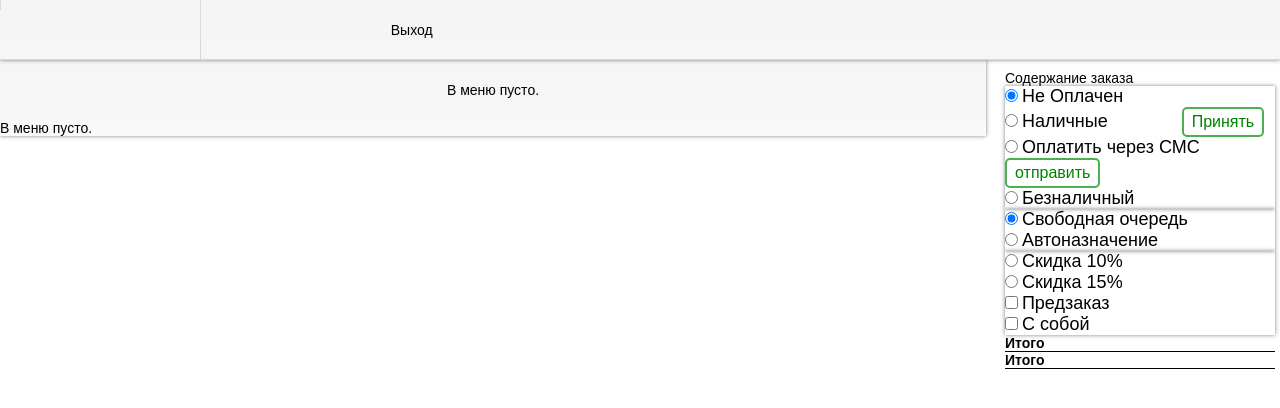
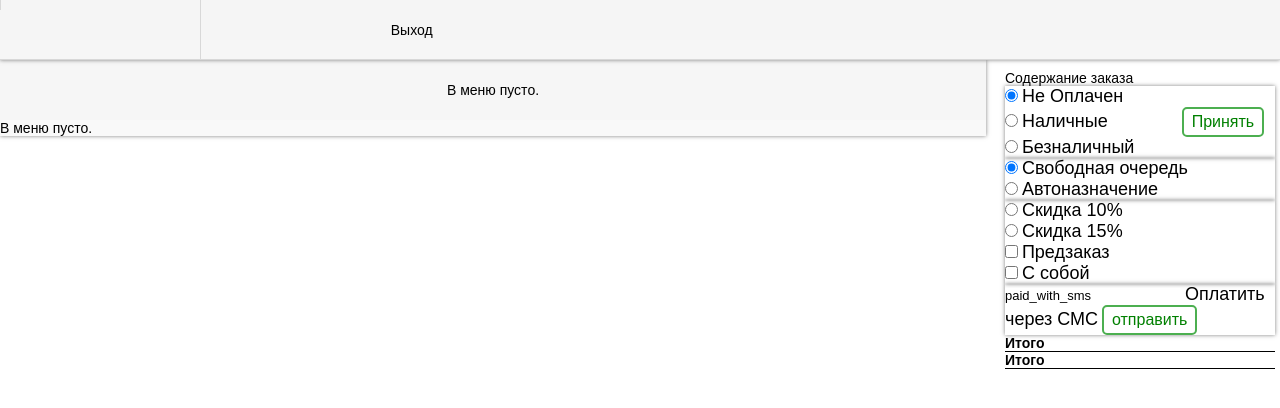
Before and after one commit to smirnovspacealexey/natruda-quene, a Django app: template python3-shawarma/templates/shaw_queue/menu_page.html in a window 1280 px wide. Shown: the top 408 px of the page. Run offline with Django 3.2, Linux system fonts and the light colour scheme; the template is opened without the code that fills it, so the values that code supplies are empty; some libraries are stand-ins or nearby versions.

Commit message:
add cmc in html

```diff
--- a/python3-shawarma/templates/shaw_queue/menu_page.html
+++ b/python3-shawarma/templates/shaw_queue/menu_page.html
@@ -121,11 +121,6 @@
                         <button style="margin-left: 70px" type="button" class="subm small-btn success" data-send-url="{% url 'make_order' %}">
                             Принять
                         </button>
-                        <input type="radio" id="paid_with_sms" value="paid_with_sms" name="paid_with_sms" placeholder="телефон">
-                        <label for="paid_with_sms">Оплатить через СМС</label>
-                          <button type="button" class="subm small-btn success" data-send-url="{% url 'make_order' %}">
-                            отправить
-                        </button>
                     </p>
                     <p>
                         <input type="radio" id="paid_without_cash" value="paid_without_cash" name="payment_choose">
@@ -166,8 +161,15 @@
                         <label for="pickup_checkbox">С собой</label>
                     </p>
                 </div>
-
-
+                <div class="shadowed">
+                    <p>
+                        <input type="text" id="paid_with_sms" value="paid_with_sms" name="paid_with_sms" placeholder="телефон">
+                        <label for="paid_with_sms">Оплатить через СМС</label>
+                        <button type="button" class="subm small-btn success" data-send-url="{% url 'make_order' %}">
+                            отправить
+                        </button>
+                    </p>
+                </div>
             </tr>
             </tfoot>
         </table>
```
